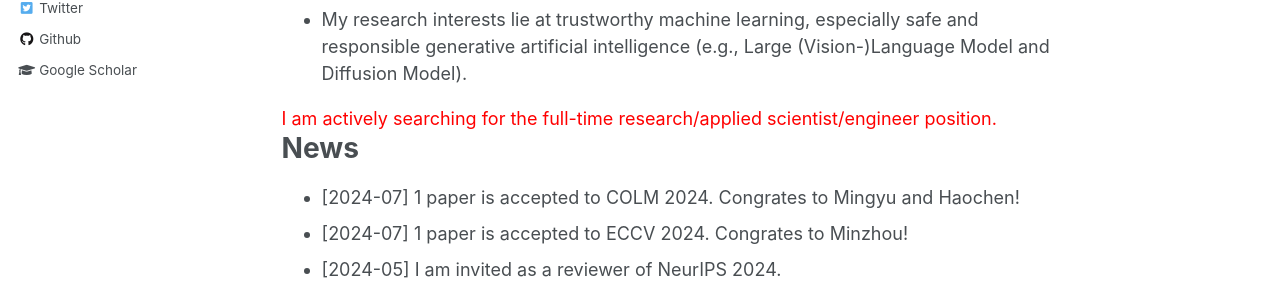
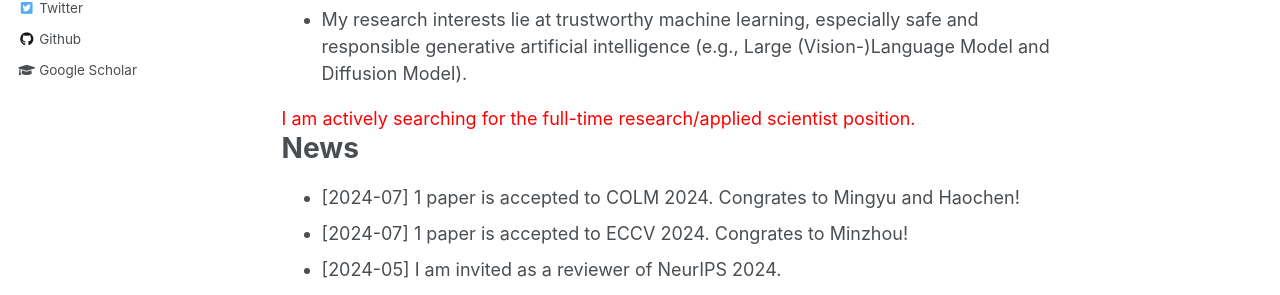
Before and after one commit to ZhentingWang/zhentingwang.github.io, a Jekyll site: the page built from _pages/about.md, in a window 1280 px wide and 900 px high. Shown: the part 262-557 px from the top of the window. Built offline with Jekyll 4.4.1, drawn with Linux system fonts in a browser that asks for light colours.

Commit message:
Update about.md

```diff
--- a/_pages/about.md
+++ b/_pages/about.md
@@ -11,7 +11,7 @@ redirect_from:
 * I am a PhD student in [Computer Science Department](https://www.cs.rutgers.edu/) at [Rutgers University](https://www.rutgers.edu/). I am fortunate to be advised by Prof. [Shiqing Ma](https://people.cs.umass.edu/~shiqingma/) and Prof. [Dimitris N. Metaxas](https://people.cs.rutgers.edu/~dnm/). I am a research scientist intern at [Meta GenAI](https://ai.meta.com/), and was a research intern at [Sony AI](https://ai.sony/).
 * My research interests lie at trustworthy machine learning, especially safe and responsible generative artificial intelligence (e.g., Large (Vision-)Language Model and Diffusion Model).
 
-<font color='red'> I am actively searching for the full-time research/applied scientist/engineer position. </font>
+<font color='red'> I am actively searching for the full-time research/applied scientist position. </font>
 
 News
 ======
```
